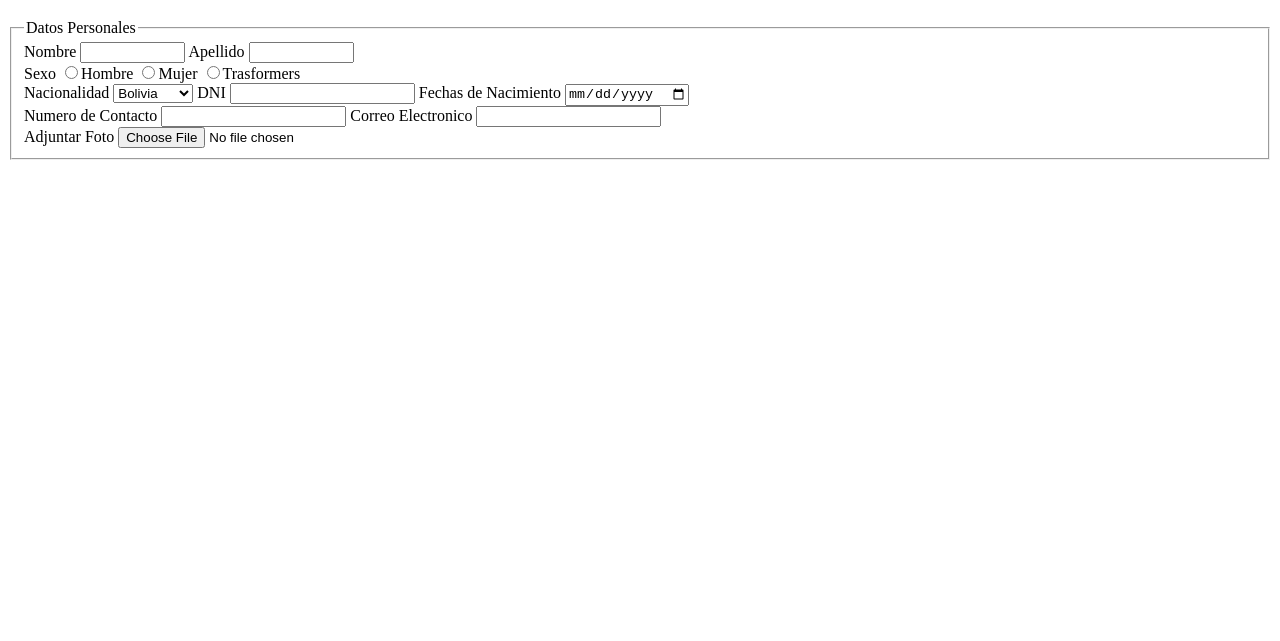
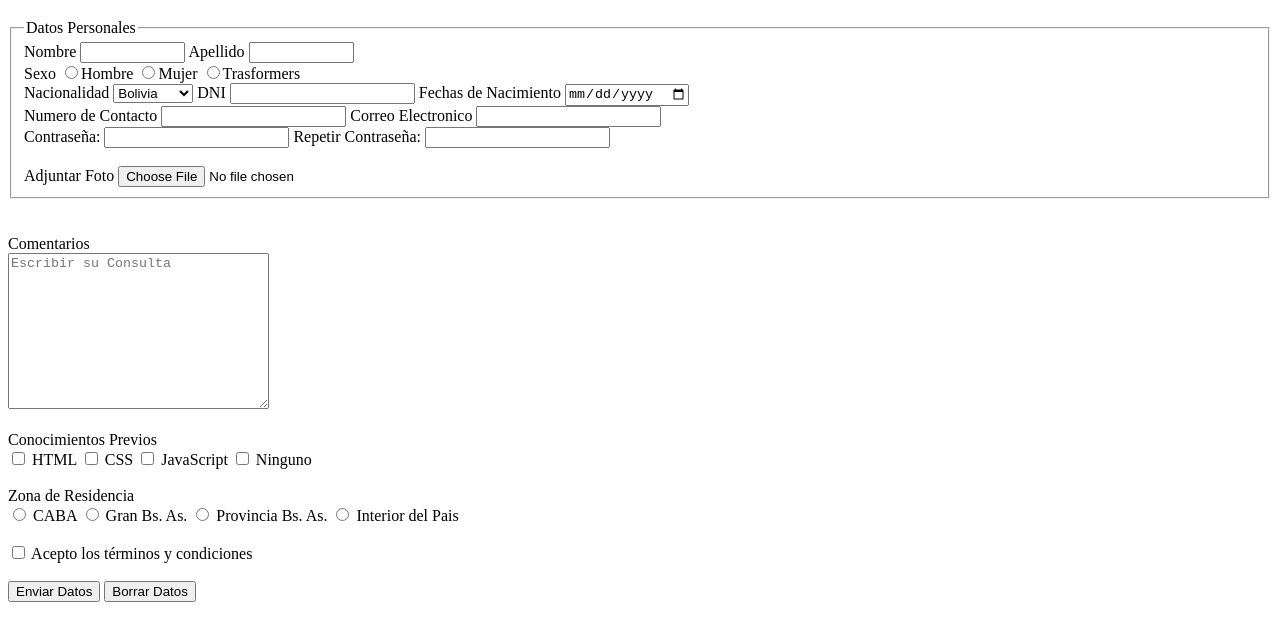
Before and after one commit to gonzi9000/TalentoTech_Practicas, a plain HTML site: page TalentoTech_Practicas/pages/contacto.html in a window 1280 px wide. Shown: the part 61-702 px from the top of the page. Drawn offline with Linux system fonts and the light colour scheme.

Commit message:
primer push contactos

```diff
--- a/TalentoTech_Practicas/pages/contacto.html
+++ b/TalentoTech_Practicas/pages/contacto.html
@@ -35,10 +35,31 @@
             <input type="number" id="" name="">
             <label for="">Correo Electronico</label>
             <input type="mail" id="" required><br>
+            Contraseña: <input type="password" id="" name="">
+            Repetir Contraseña: <input type="password" id="" name=""><br>
+            <br>
             <label for="">Adjuntar Foto</label>
             <input type="file" name="" id="">
-
-        </fieldset>
+        </fieldset><br><br>
+        <label for="comentarios">Comentarios</label><br>
+        <textarea name="comentarios" id="" cols="30" rows="10" placeholder="Escribir su Consulta"></textarea>
+        <br><br>
+        <label for="cp">Conocimientos Previos</label><br>
+        <input type="checkbox" name="cp" id="" value="1"> HTML
+        <input type="checkbox" name="cp" id="" value="2"> CSS
+        <input type="checkbox" name="cp" id="" value="3"> JavaScript
+        <input type="checkbox" name="cp" id="" value="4"> Ninguno
+        <br><br>
+        <label for="residencia"></label>Zona de Residencia <br>
+        <input type="radio" name="residencia" id="" value="1"> CABA
+        <input type="radio" name="residencia" id="" value="2"> Gran Bs. As.
+        <input type="radio" name="residencia" id="" value="3"> Provincia Bs. As.
+        <input type="radio" name="residencia" id="" value="4"> Interior del Pais
+        <br><br>
+        <input type="checkbox" name="condiciones" id="" required>
+        Acepto los términos y condiciones <br><br>
+        <input type="submit" value="Enviar Datos">
+        <input type="reset" value="Borrar Datos">
     </form>
 </body>
 </html>
```
